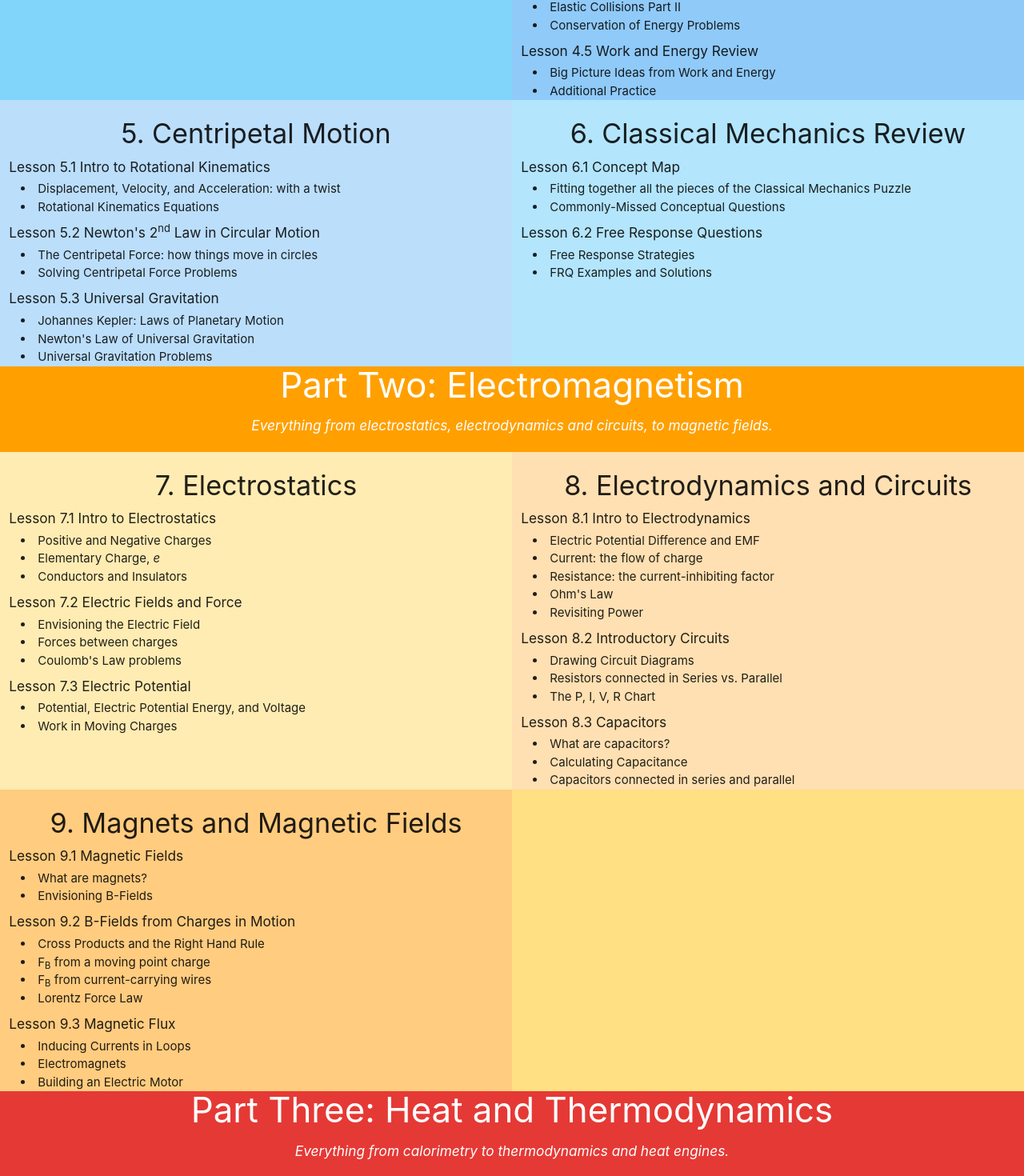
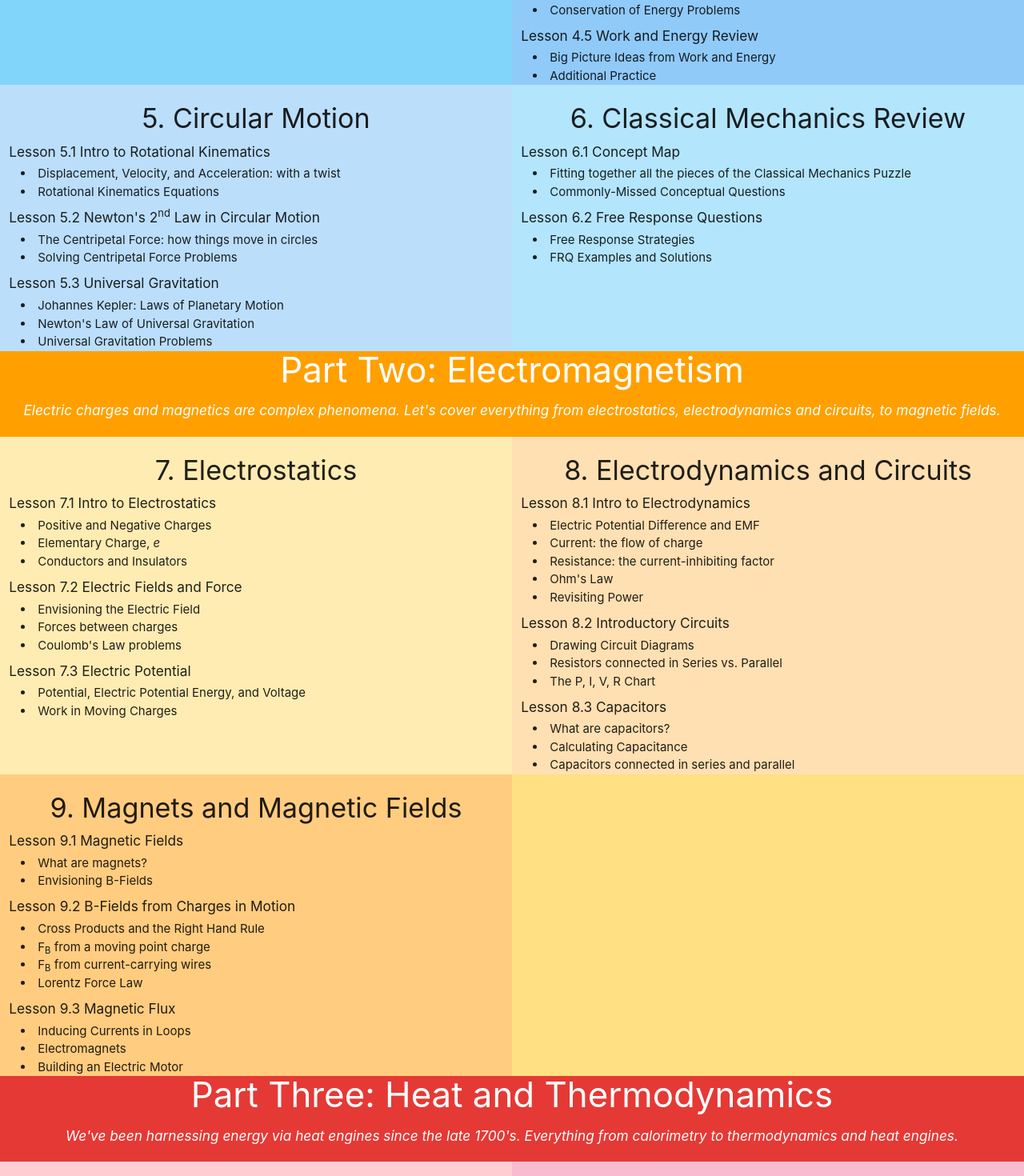
Before and after one commit to davidwu92/DavidTeachesPhysics, a React (Create React App) app in the folder client/: page /lessons in a window 1280 px wide. Shown: the part 1171-2641 px from the top of the page at 80% size. Built offline with nearby package versions, Linux system fonts and the light colour scheme.

Commit message:
Lesson List Wording changes

```diff
--- a/client/src/Pages/Lessons/Lessons.js
+++ b/client/src/Pages/Lessons/Lessons.js
@@ -8,7 +8,7 @@ const Lessons = () => {
       {/* PART ONE: CLASSICAL MECHANICS */}
       <div className="blue darken-1 white-text">
         <h3 className="center" style={{marginTop:"0"}}>Part One: Classical Mechanics</h3>
-        <h6 className="center" style={{margin:"0"}}><i>AKA Newtonian Mechanics. Part One consists of what one would expect to study in their first semester of Physics: Kinematics, Forces, Momentum/Energy, Circular Motion, and all other things pertaining to the motion of objects.</i></h6>
+        <h6 className="center" style={{margin:"0"}}><i>AKA Newtonian Mechanics. Most of this knowledge was discovered in the late 1600's, so now is a great time to start catching up on physics knowledge!</i></h6>
         <br></br>
       </div>
       <div className="row" style={{display:"flex", flexWrap:"wrap", marginBottom:0}}>
@@ -135,9 +135,9 @@ const Lessons = () => {
             </div>
         </div>
 
-          {/* 5. CENTRIPETAL MOTION */}
+          {/* 5. CIRCULAR MOTION */}
         <div className="col s12 m6 l6 blue lighten-4">
-          <h4 className="center">5. Centripetal Motion</h4>
+          <h4 className="center">5. Circular Motion</h4>
           <h6>Lesson 5.1 Intro to Rotational Kinematics</h6>
             <div style={{textIndent: "15px"}}>
               <li>Displacement, Velocity, and Acceleration: with a twist</li>
@@ -175,7 +175,7 @@ const Lessons = () => {
       {/* PART TWO: ELECTROMAGNETISM*/}
       <div className="amber darken-2 white-text">
         <h3 className="center" style={{marginTop:"0"}}>Part Two: Electromagnetism</h3>
-        <h6 className="center" style={{margin:"0"}}><i>Everything from electrostatics, electrodynamics and circuits, to magnetic fields.</i></h6>
+        <h6 className="center" style={{margin:"0"}}><i>Electric charges and magnetics are complex phenomena. Let's cover everything from electrostatics, electrodynamics and circuits, to magnetic fields.</i></h6>
         <br></br>
       </div>
       <div className="row" style={{display:"flex", flexWrap:"wrap", marginBottom: 0}}>
@@ -252,13 +252,13 @@ const Lessons = () => {
 
         </div>
       </div>
+
       {/* PART THREE: HEAT AND THERMO */}
       <div className="red darken-1 white-text">
         <h3 className="center" style={{marginTop:"0"}}>Part Three: Heat and Thermodynamics</h3>
-        <h6 className="center" style={{margin:"0"}}><i>Everything from calorimetry to thermodynamics and heat engines.</i></h6>
+        <h6 className="center" style={{margin:"0"}}><i>We've been harnessing energy via heat engines since the late 1700's. Everything from calorimetry to thermodynamics and heat engines.</i></h6>
         <br></br>
       </div>
-
       <div className="row" style={{display:"flex", flexWrap:"wrap", marginBottom: 0}}>
         {/* 10. CALORIMETRY */}
         <div className="col s12 m6 l6 red lighten-4">
@@ -308,7 +308,7 @@ const Lessons = () => {
       {/* PART FOUR: WAVES AND OPTICS */}
       <div className="green darken-1 white-text">
         <h3 className="center" style={{marginTop:"0"}}>Part Four: Periodic Motion, Waves, and Optics</h3>
-        <h6 className="center" style={{margin:"0"}}><i>From pendulums to Sound Waves and Electromagnetic Radiation, waves and optics are an incredibly important part of our daily lives.</i></h6>
+        <h6 className="center" style={{margin:"0"}}><i>From pendulums and sounds to electromagnetic radiation and lenses, waves and optics have quite the myriad of application in today's world.</i></h6>
         <br></br>
       </div>
       <div className="row" style={{display:"flex", flexWrap:"wrap", marginBottom: 0}}>
```
